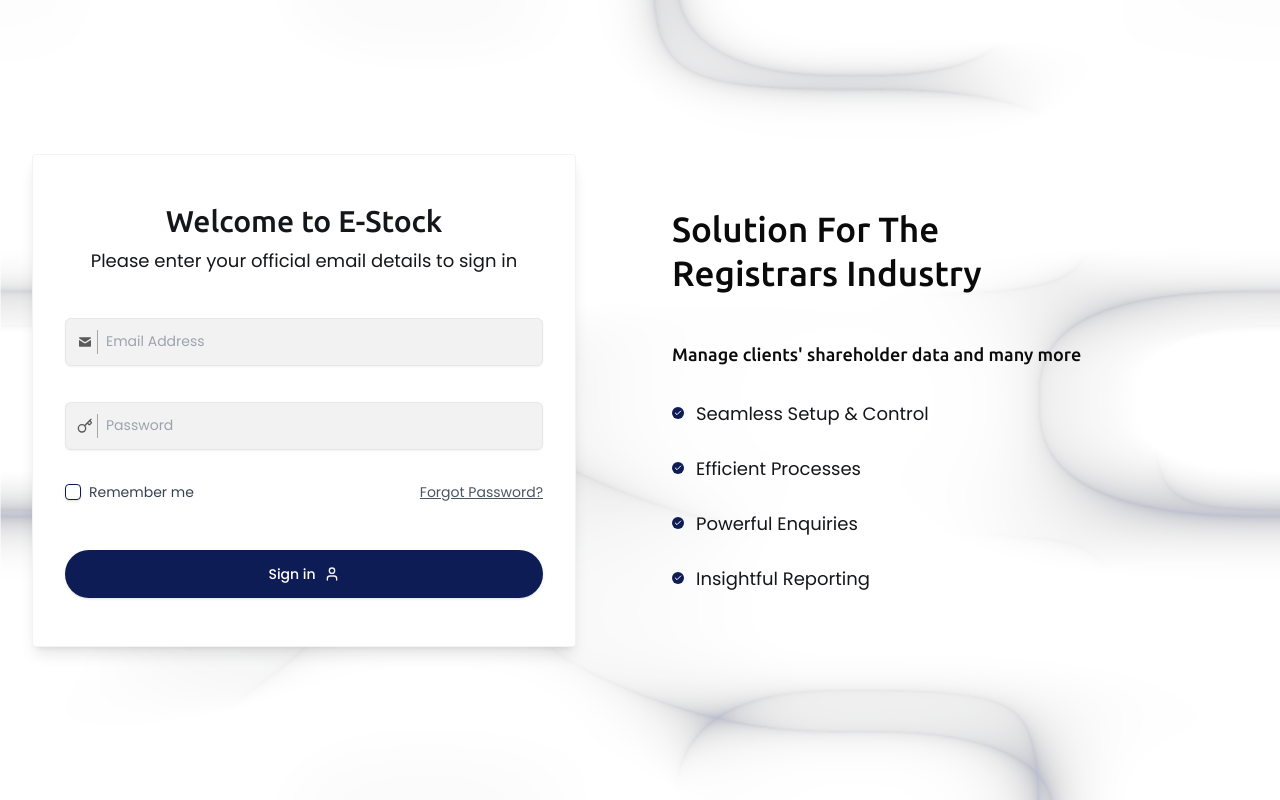
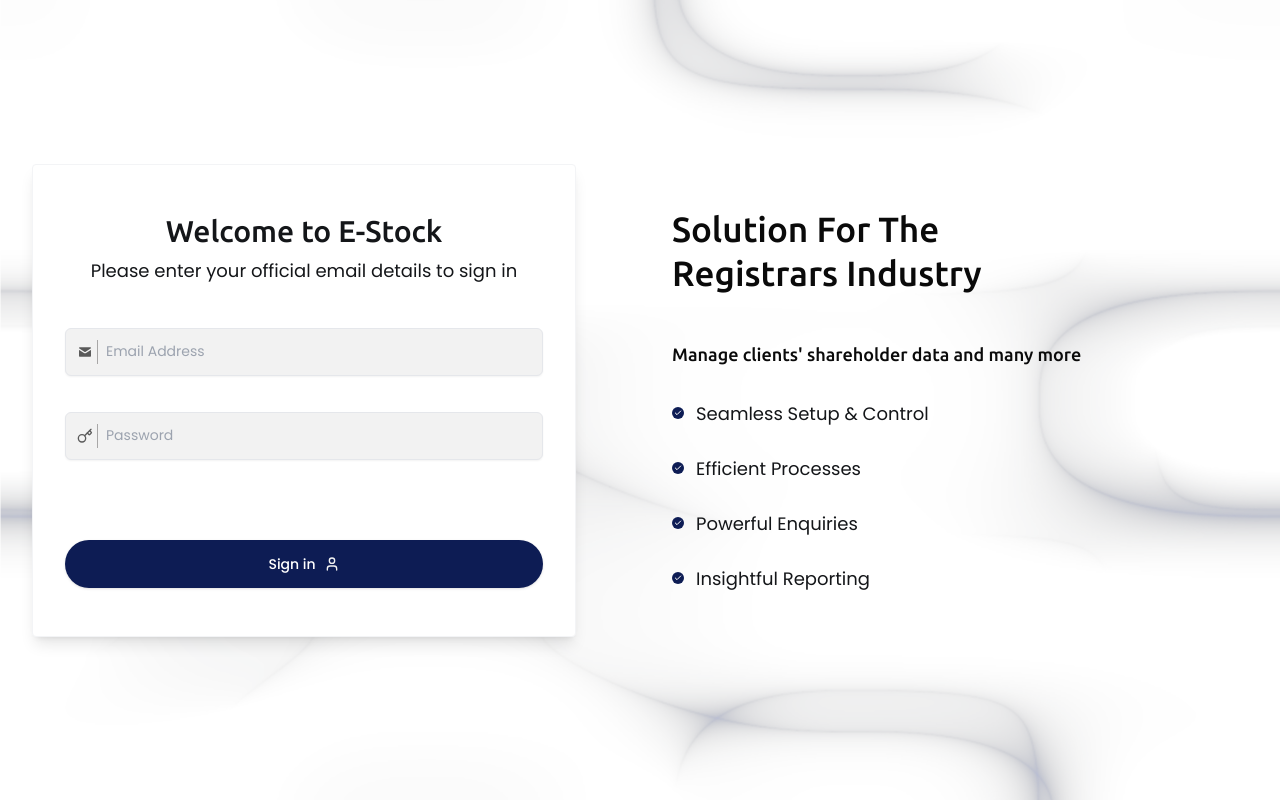
Before and after one commit to FrisSoftwareteam/FirstReg-master, a Next.js app: page / in a window 1280 px wide. Built offline with nearby package versions, Linux system fonts and the light colour scheme.

Commit message:
removed forgot password and remember me

```diff
--- a/app/page.tsx
+++ b/app/page.tsx
@@ -148,7 +148,7 @@
               </div>
 
               <div className="flex items-center justify-between">
-                <div className="flex items-center space-x-2">
+                {/* <div className="flex items-center space-x-2">
                   <Checkbox
                     id="rememberMe"
                     checked={rememberMe}
@@ -169,7 +169,7 @@
                   className="text-sm text-gray-600 hover:text-gray-900 underline"
                 >
                   Forgot Password?
-                </button>
+                </button> */}
               </div>
 
               <div className="pt-4">
```
